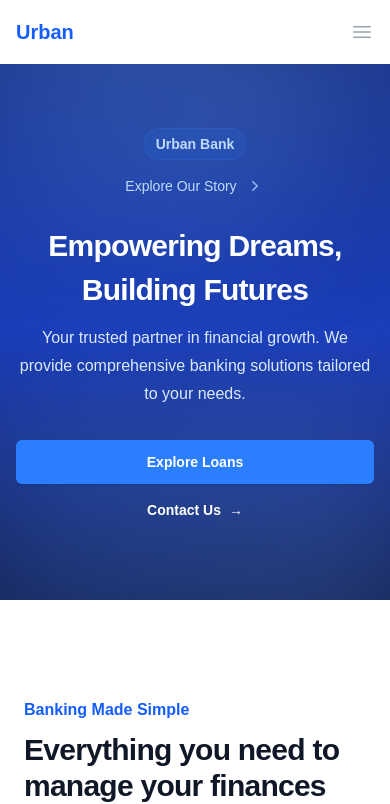
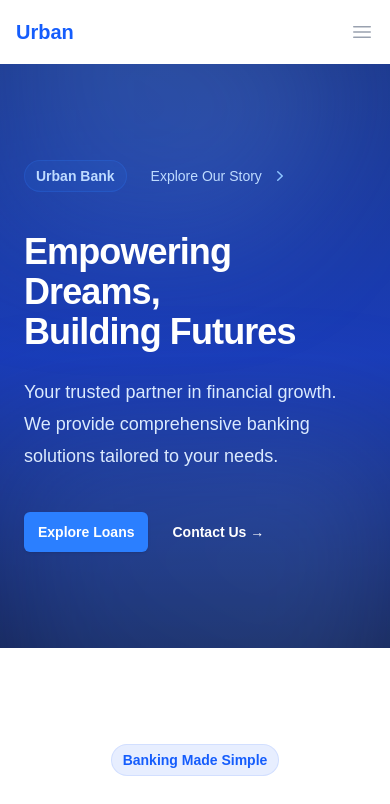
Before and after one commit to arfatbk/urban, a Next.js app: page / in a window 390 px wide. Shown: the top 804 px of the page. Built offline with nearby package versions, Linux system fonts and the light colour scheme.

Commit message:
Style improvements

```diff
--- a/src/components/home/HeroBanner.tsx
+++ b/src/components/home/HeroBanner.tsx
@@ -9,41 +9,42 @@ export default function HeroBanner() {
       </div>
 
       {/* Content */}
-      <div className="relative mx-auto max-w-7xl px-4 sm:px-6 pb-20 pt-8 sm:pb-24 lg:flex lg:px-8 lg:pt-8">
-        <div className="mx-auto max-w-3xl text-center lg:text-left flex-shrink-0 lg:mx-0 lg:max-w-xl lg:pt-8">
-          <div className="mt-8 sm:mt-12 lg:mt-16">
-            <a href="/about" className="inline-flex flex-col sm:flex-row gap-4 sm:gap-6 items-center sm:items-start">
+      <div className="mx-auto max-w-7xl px-6 pb-24 sm:pb-32 lg:flex lg:px-8">
+        <div className="mx-auto max-w-3xl flex-shrink-0 lg:mx-0 lg:max-w-xl lg:pt-8">
+          <div className="mt-24 sm:mt-32 lg:mt-16">
+            <a href="/about" className="inline-flex space-x-6">
               <span className="rounded-full bg-blue-500/10 px-3 py-1 text-sm font-semibold leading-6 text-blue-200 ring-1 ring-inset ring-blue-500/20">
                 Urban Bank
               </span>
               <span className="inline-flex items-center space-x-2 text-sm font-medium text-blue-200">
                 <span>Explore Our Story</span>
-                <svg className="h-5 w-5 text-blue-300 animate-pulse" viewBox="0 0 20 20" fill="currentColor">
+                <svg className="h-5 w-5 text-blue-300" viewBox="0 0 20 20" fill="currentColor">
                   <path fillRule="evenodd" d="M7.21 14.77a.75.75 0 01.02-1.06L11.168 10 7.23 6.29a.75.75 0 111.04-1.08l4.5 4.25a.75.75 0 010 1.08l-4.5 4.25a.75.75 0 01-1.06-.02z" clipRule="evenodd" />
                 </svg>
               </span>
             </a>
           </div>
-          <h1 className="mt-8 sm:mt-10 text-3xl sm:text-4xl md:text-5xl font-bold tracking-tight text-white lg:text-6xl">
+          <h1 className="mt-10 text-4xl font-bold tracking-tight text-white sm:text-6xl">
             Empowering Dreams,
-            <span className="block mt-2 sm:mt-4">Building Futures</span>
+            <br />
+            Building Futures
           </h1>
-          <p className="mt-4 sm:mt-6 text-base sm:text-lg leading-7 sm:leading-8 text-blue-100 max-w-lg mx-auto lg:mx-0">
+          <p className="mt-6 text-lg leading-8 text-blue-100">
             Your trusted partner in financial growth. We provide comprehensive banking solutions
             tailored to your needs.
           </p>
-          <div className="mt-8 sm:mt-10 flex flex-col sm:flex-row items-center justify-center lg:justify-start gap-4 sm:gap-x-6">
+          <div className="mt-10 flex items-center gap-x-6">
             <Link
               href="/loans"
-              className="rounded-md bg-blue-500 w-full sm:w-auto px-5 py-3 sm:px-3.5 sm:py-2.5 text-sm font-semibold text-white shadow-sm hover:bg-blue-400 focus-visible:outline focus-visible:outline-2 focus-visible:outline-offset-2 focus-visible:outline-blue-400 transition-all duration-200"
+              className="rounded-md bg-blue-500 px-3.5 py-2.5 text-sm font-semibold text-white shadow-sm hover:bg-blue-400 focus-visible:outline focus-visible:outline-2 focus-visible:outline-offset-2 focus-visible:outline-blue-400 transition-all duration-200"
             >
               Explore Loans
             </Link>
             <Link
               href="/contact"
-              className="group text-sm font-semibold text-white w-full sm:w-auto text-center sm:text-left"
+              className="group text-sm font-semibold text-white"
             >
-              Contact Us <span className="inline-block transition-transform group-hover:translate-x-1 ml-1">→</span>
+              Contact Us <span className="inline-block transition-transform group-hover:translate-x-1">→</span>
             </Link>
           </div>
         </div>
--- a/src/components/home/QuickLinks.tsx
+++ b/src/components/home/QuickLinks.tsx
@@ -31,15 +31,22 @@ export default function QuickLinks() {
   return (
     <div className="bg-white py-24 sm:py-32">
       <div className="mx-auto max-w-7xl px-6 lg:px-8">
+
         <div className="mx-auto max-w-2xl lg:text-center">
-          <h2 className="text-base font-semibold leading-7 text-blue-600">Banking Made Simple</h2>
-          <p className="mt-2 text-3xl font-bold tracking-tight text-gray-900 sm:text-4xl">
-            Everything you need to manage your finances
-          </p>
-          <p className="mt-6 text-lg leading-8 text-gray-600">
-            Discover our range of banking products and services designed to meet your financial goals.
-          </p>
-        </div>
+					<div className="flex justify-center">
+						<div className="rounded-full bg-blue-600/10 px-3 py-1 text-sm font-semibold leading-6 text-blue-600 ring-1 ring-inset ring-blue-600/10 animate-fade-in">
+							Banking Made Simple
+						</div>
+					</div>
+					<p className="mt-6 text-3xl font-bold tracking-tight text-gray-900 sm:text-4xl lg:text-5xl animate-title">
+						Everything you need to manage your finances
+					</p>
+					<p className="mt-6 text-lg leading-8 text-gray-600 animate-fade-in-delayed">
+						Discover our range of banking products and services designed to meet your financial goals.
+					</p>
+				</div>
+
+
         <div className="mx-auto mt-16 max-w-2xl sm:mt-20 lg:mt-24 lg:max-w-none">
           <dl className="grid max-w-xl grid-cols-1 gap-x-8 gap-y-16 lg:max-w-none lg:grid-cols-3">
             {features.map((feature) => (
--- a/src/components/home/Services.tsx
+++ b/src/components/home/Services.tsx
@@ -37,37 +37,41 @@ export default function Services() {
 	return (
 		<div className="relative isolate overflow-hidden bg-gradient-to-b from-blue-50 via-white to-blue-50 py-24 sm:py-32">
 			<div className="absolute inset-x-0 top-0 -z-10 transform-gpu overflow-hidden blur-3xl">
-        <div className="relative left-1/2 aspect-[1155/678] w-[36.125rem] -translate-x-1/2 bg-gradient-to-tr from-[#1d4ed8] to-[#93c5fd] opacity-30"></div>
+				<div className="relative left-1/2 aspect-[1155/678] w-[36.125rem] -translate-x-1/2 bg-gradient-to-tr from-[#1d4ed8] to-[#93c5fd] opacity-30 animate-gradient-slow"></div>
 			</div>
 
 			<div className="mx-auto max-w-7xl px-6 lg:px-8">
 				<div className="mx-auto max-w-2xl lg:text-center">
 					<div className="flex justify-center">
-            <div className="rounded-full bg-blue-600/10 px-3 py-1 text-sm font-semibold leading-6 text-blue-600 ring-1 ring-inset ring-blue-600/10">
+						<div className="rounded-full bg-blue-600/10 px-3 py-1 text-sm font-semibold leading-6 text-blue-600 ring-1 ring-inset ring-blue-600/10 animate-fade-in">
 							Banking Services
 						</div>
 					</div>
-          <p className="mt-6 text-3xl font-bold tracking-tight text-gray-900 sm:text-4xl lg:text-5xl">
+					<p className="mt-6 text-3xl font-bold tracking-tight text-gray-900 sm:text-4xl lg:text-5xl animate-title">
 						Everything you need for your banking needs
 					</p>
-          <p className="mt-6 text-lg leading-8 text-gray-600">
+					<p className="mt-6 text-lg leading-8 text-gray-600 animate-fade-in-delayed">
 						Access a wide range of banking services designed to make your financial transactions smooth and convenient.
 					</p>
 				</div>
 				<div className="mx-auto mt-16 max-w-2xl sm:mt-20 lg:mt-24 lg:max-w-none">
 					<dl className="grid max-w-xl grid-cols-1 gap-x-8 gap-y-16 lg:max-w-none lg:grid-cols-3">
 						{services.map((service) => (
-              <div key={service.name} className="relative group">
-                <div className="absolute -inset-4 rounded-lg bg-blue-50 opacity-0 group-hover:opacity-100 transition-opacity"></div>
-                <div className="relative flex flex-col">
+							<div key={service.name} className="relative group cursor-pointer">
+								<div className="absolute -inset-4 rounded-2xl bg-blue-50 opacity-0 transition-all duration-300 group-hover:opacity-100 group-hover:scale-[1.02]"></div>
+								<div className="relative flex flex-col transition-all duration-300">
 									<dt className="flex items-center gap-x-3">
-                    <div className="rounded-lg bg-blue-600 p-2 ring-1 ring-blue-600/10">
-                      <service.icon className="h-5 w-5 flex-none text-white" aria-hidden="true" />
+										<div className="rounded-lg bg-blue-600 p-2 ring-1 ring-blue-600/10 transition-transform duration-300 group-hover:scale-110 group-hover:shadow-lg">
+											<service.icon className="h-5 w-5 flex-none text-white transition-transform duration-300 group-hover:scale-110" aria-hidden="true" />
 										</div>
-                    <span className="text-lg font-semibold leading-7 text-gray-900">{service.name}</span>
+										<span className="text-lg font-semibold leading-7 text-gray-900 transition-colors duration-300 group-hover:text-blue-600">
+											{service.name}
+										</span>
 									</dt>
 									<dd className="mt-4 flex flex-auto flex-col text-base leading-7 text-gray-600">
-                    <p className="flex-auto group-hover:text-gray-900 transition-colors">{service.description}</p>
+										<p className="flex-auto transition-colors duration-300 group-hover:text-gray-900">
+											{service.description}
+										</p>
 									</dd>
 								</div>
 							</div>
```
Lines whose indentation alone changed are shown as unchanged.
